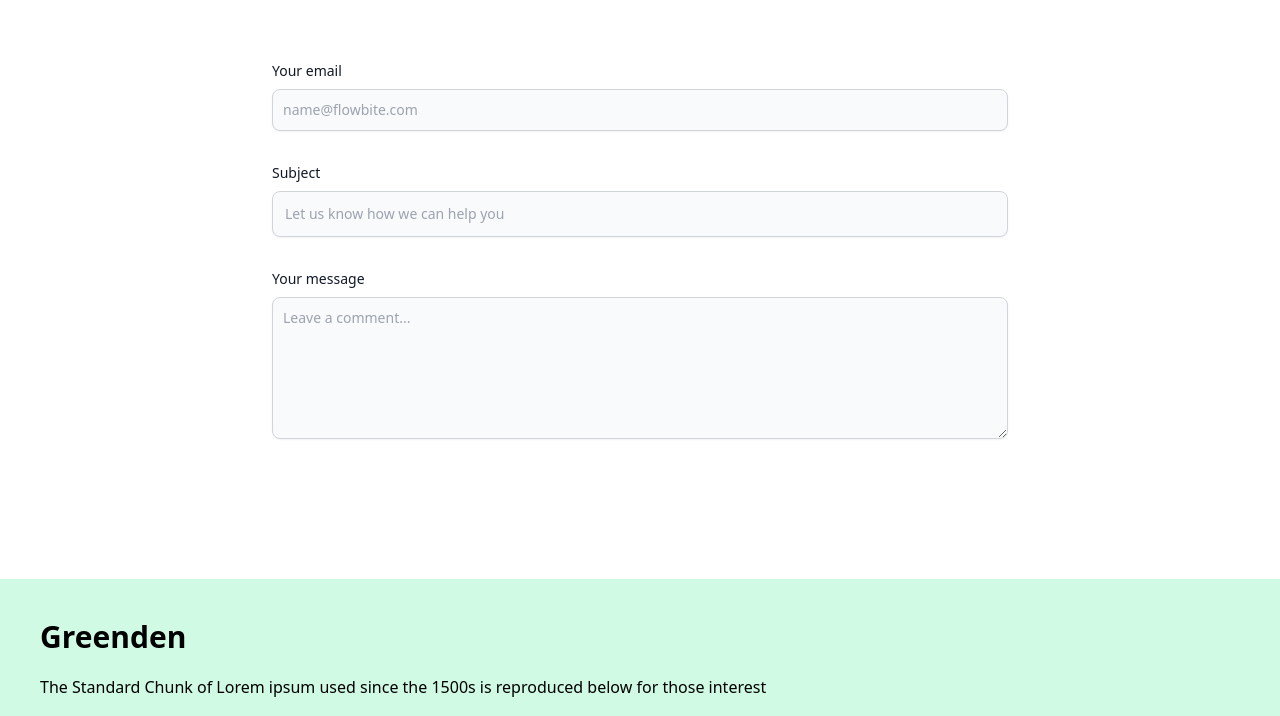
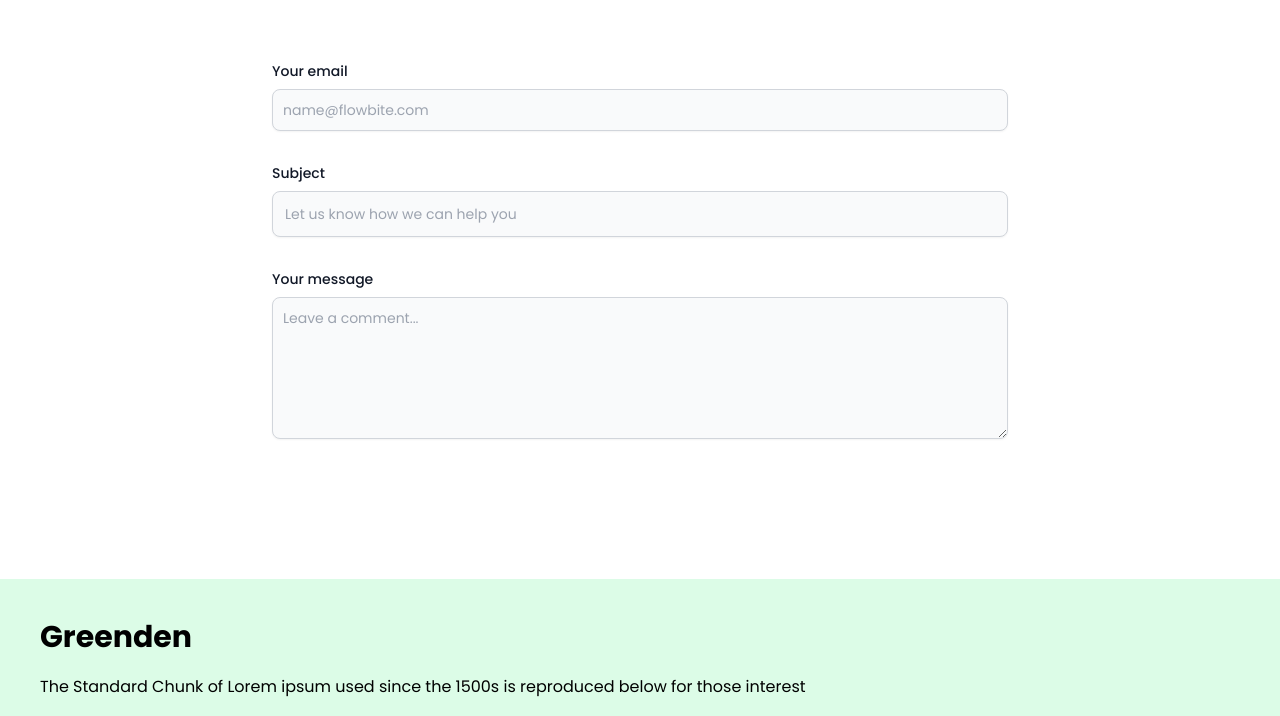
Before and after one commit to SANTHOSH0530/Greenden-Tailwind, a plain HTML site: page Contact.html in a window 1280 px wide. Shown: the part 235-951 px from the top of the page. Drawn offline with nearby package versions, Linux system fonts and the light colour scheme.

Commit message:
Update Contact.html with new font and script
Added Poppins font and Tailwind CSS script to enhance styling.

```diff
--- a/Contact.html
+++ b/Contact.html
@@ -5,8 +5,13 @@
     <meta name="viewport" content="width=device-width, initial-scale=1.0">
     <title>Contact</title>
     <link rel="stylesheet" href="https://cdn.jsdelivr.net/npm/tailwindcss@2.2.19/dist/tailwind.min.css">
+    <!-- Poppins Font -->
+  <link rel="preconnect" href="https://fonts.googleapis.com">
+  <link rel="preconnect" href="https://fonts.gstatic.com" crossorigin>
+  <link href="https://fonts.googleapis.com/css2?family=Poppins:wght@100;200;300;400;500;600;700;800;900&display=swap" rel="stylesheet">
+  <script src="https://cdn.tailwindcss.com"></script>
 </head>
-<body>
+<body class="font-['poppins']">
         <!-- Responsive Website -->
     <nav class="bg-green-100 p-3 flex items-center justify-between shadow-2xl sticky top-0 z-10">
         <h1 class="text-2xl">Greenden</h1>
```
